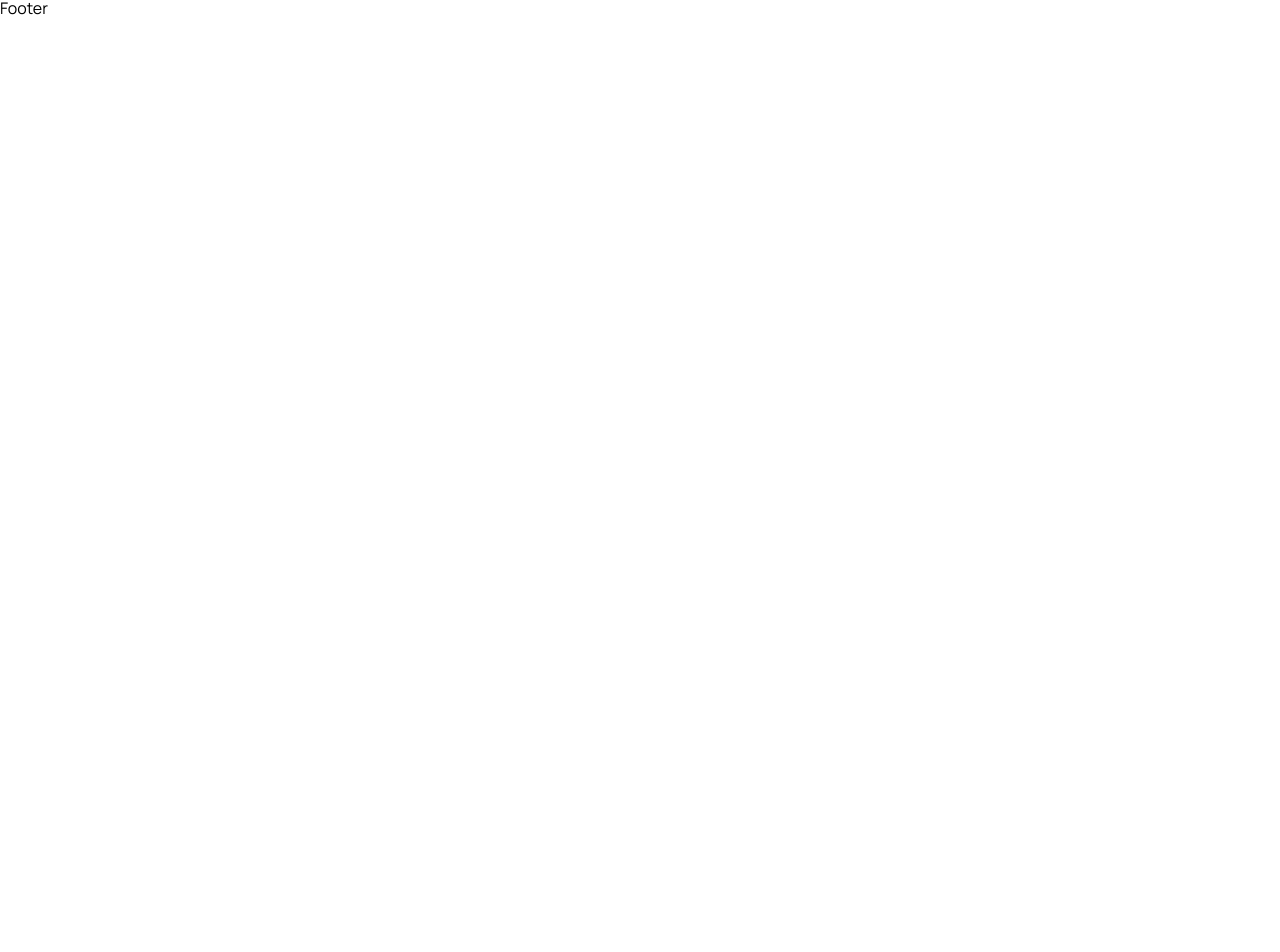
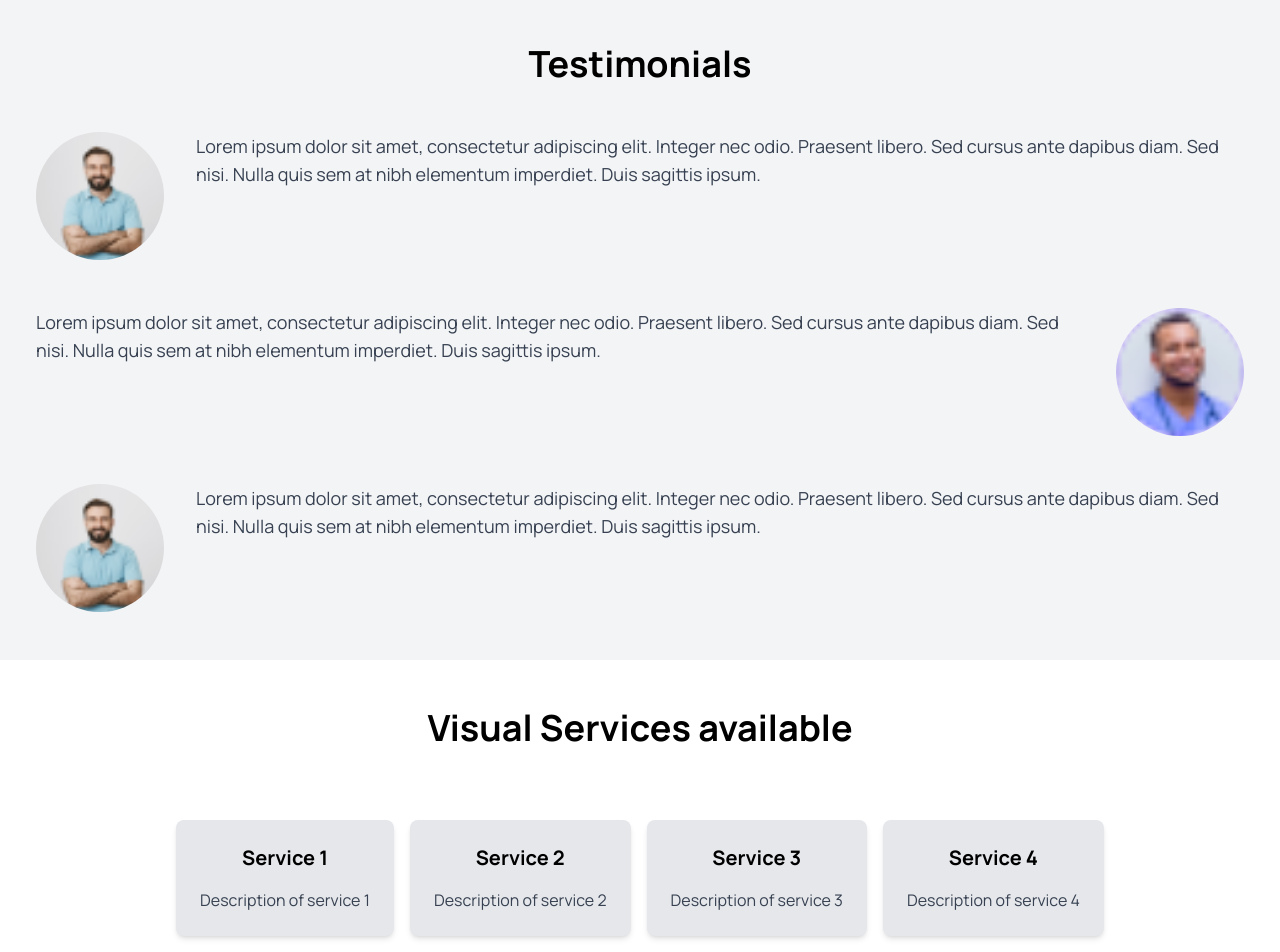
Before and after one commit to cgpakay/medibridge_frontend, a React (Vite) app: page / in a window 1280 px wide. Shown: the part 52-1004 px from the top of the page. Before the commit the page ends 800 px from the top, so only its background shows below. Built offline with nearby package versions, Linux system fonts and the light colour scheme; the HTML template or start-up script is replaced by a standard one.

Commit message:
ourservices and testimonials

```diff
--- a/package.json
+++ b/package.json
@@ -25,6 +25,6 @@
     "eslint-plugin-react-refresh": "^0.4.6",
     "postcss": "^8.4.38",
     "tailwindcss": "^3.4.3",
-    "vite": "^5.2.0"
+    "vite": "^5.2.11"
   }
 }
--- /dev/null
+++ b/src/components/OurServices.jsx
@@ -0,0 +1,32 @@
+import React from "react";
+
+const OurServices = () => {
+  return (
+    <div className="text-center py-12">
+      <h1 className="text-4xl font-bold mb-8">Visual Services available</h1>
+      <div className="flex flex-col md:flex-row justify-center items-center space-y-4 md:space-y-0 md:space-x-4 pt-10 pb-10">
+        <div className="bg-gray-200 p-6 rounded-lg shadow-md">
+          <h2 className="text-xl font-bold mb-4">Service 1</h2>
+          <p className="text-gray-700">Description of service 1</p>
+        </div>
+        <div className="bg-gray-200 p-6 rounded-lg shadow-md">
+          <h2 className="text-xl font-bold mb-4">Service 2</h2>
+          <p className="text-gray-700">Description of service 2</p>
+        </div>
+        <div className="bg-gray-200 p-6 rounded-lg shadow-md">
+          <h2 className="text-xl font-bold mb-4">Service 3</h2>
+          <p className="text-gray-700">Description of service 3</p>
+        </div>
+        <div className="bg-gray-200 p-6 rounded-lg shadow-md">
+          <h2 className="text-xl font-bold mb-4">Service 4</h2>
+          <p className="text-gray-700">Description of service 4</p>
+        </div>
+      </div>
+      <button className="mt-8 px-6 py-3 bg-primaryColor text-white rounded-lg hover:bg-primaryColor transition duration-300 ease-in-out focus:outline-none focus:ring-2 focus:ring-primaryColor focus:ring-opacity-50">
+        Get an Appointment
+      </button>
+    </div>
+  );
+};
+
+export default OurServices;
--- /dev/null
+++ b/src/components/Testimonials.jsx
@@ -0,0 +1,51 @@
+import React from "react";
+import patientAvatar from "../assets/images/patient-avatar.png";
+import patientAvatar2 from "../assets/images/avatar-icon.png";
+
+const Testimonials = () => {
+  return (
+    <div className="bg-gray-100 py-12 px-4">
+      <h1 className="text-4xl font-bold text-center mb-12">Testimonials</h1>
+      <div className="container mx-auto space-y-12">
+        <div className="flex flex-col md:flex-row items-center md:items-start">
+          <img
+            src={patientAvatar}
+            alt="testimonial"
+            className="w-32 h-32 rounded-full mb-4 md:mb-0 md:mr-8"
+          />
+          <p className="text-lg text-gray-700">
+            Lorem ipsum dolor sit amet, consectetur adipiscing elit. Integer nec
+            odio. Praesent libero. Sed cursus ante dapibus diam. Sed nisi. Nulla
+            quis sem at nibh elementum imperdiet. Duis sagittis ipsum.
+          </p>
+        </div>
+        <div className="flex flex-col md:flex-row-reverse items-center md:items-start">
+          <img
+            src={patientAvatar2}
+            alt="testimonial"
+            className="w-32 h-32 rounded-full mb-4 md:mb-0 md:ml-8"
+          />
+          <p className="text-lg text-gray-700">
+            Lorem ipsum dolor sit amet, consectetur adipiscing elit. Integer nec
+            odio. Praesent libero. Sed cursus ante dapibus diam. Sed nisi. Nulla
+            quis sem at nibh elementum imperdiet. Duis sagittis ipsum.
+          </p>
+        </div>
+        <div className="flex flex-col md:flex-row items-center md:items-start">
+          <img
+            src={patientAvatar}
+            alt="testimonial"
+            className="w-32 h-32 rounded-full mb-4 md:mb-0 md:mr-8"
+          />
+          <p className="text-lg text-gray-700">
+            Lorem ipsum dolor sit amet, consectetur adipiscing elit. Integer nec
+            odio. Praesent libero. Sed cursus ante dapibus diam. Sed nisi. Nulla
+            quis sem at nibh elementum imperdiet. Duis sagittis ipsum.
+          </p>
+        </div>
+      </div>
+    </div>
+  );
+};
+
+export default Testimonials;
--- a/src/layout/Layout.jsx
+++ b/src/layout/Layout.jsx
@@ -2,12 +2,16 @@ import NavBar from "../components/NavBar";
 import Header from "../components/Header";
 import Footer from "../components/Footer";
 import Routers from "../routes/Routers";
+import Testimonials from "../components/Testimonials";
+import OurServices from "../components/OurServices";
 
 const Layout = () => {
   return (
     <>
       <NavBar />
       <Header />
+      <Testimonials />
+      <OurServices />
       <main>
         <Routers />
       </main>
```
Also changed, not shown: 1 other file (tests, documents, lock files or other folders).
